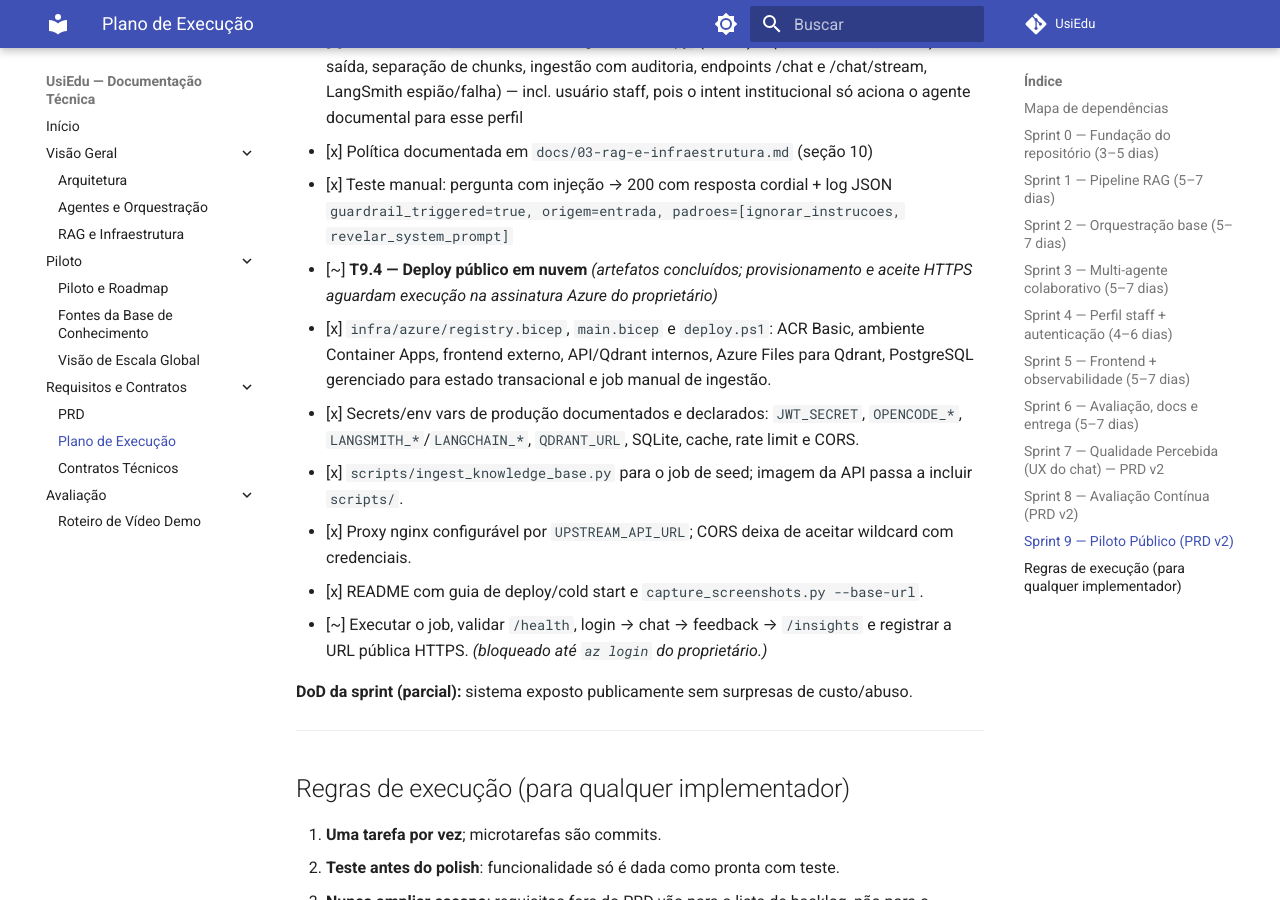
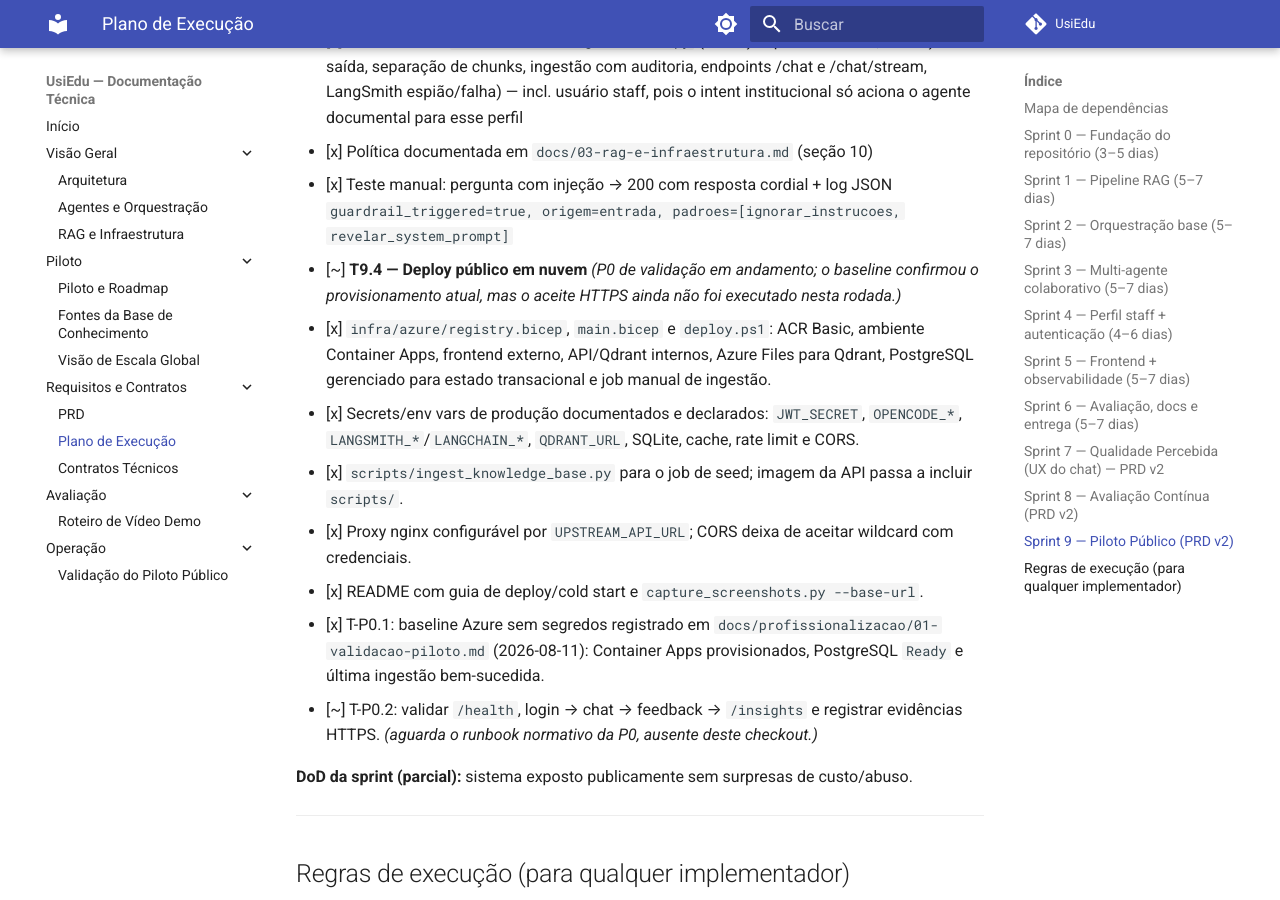
Before and after one commit to henriquebotelhogomes/UsiEdu, an MkDocs documentation site: the page built from docs/08-plano-execucao.md, in a window 1280 px wide and 900 px high, scrolled down 9992 px. Built offline with MkDocs 1.6.1 and Material for MkDocs 9.7.7, drawn with Linux system fonts in a browser that asks for light colours; comment, search, counter and statistics services are not loaded.

Commit message:
docs(p0): registrar baseline azure
Co-authored-by: Copilot App <223556219+Copilot@users.noreply.github.com>

```diff
--- a/docs/08-plano-execucao.md
+++ b/docs/08-plano-execucao.md
@@ -262,13 +262,14 @@ Sprint 0 (fundação) ──► Sprint 1 (RAG) ──► Sprint 2 (orquestraçã
   - [x] Testes: 25 em `tests/unit/test_guardrails.py` (detecção parametrizada, validação de saída, separação de chunks, ingestão com auditoria, endpoints /chat e /chat/stream, LangSmith espião/falha) — incl. usuário staff, pois o intent institucional só aciona o agente documental para esse perfil
   - [x] Política documentada em `docs/03-rag-e-infraestrutura.md` (seção 10)
   - [x] Teste manual: pergunta com injeção → 200 com resposta cordial + log JSON `guardrail_triggered=true, origem=entrada, padroes=[ignorar_instrucoes, revelar_system_prompt]`
-- [~] **T9.4 — Deploy público em nuvem** *(artefatos concluídos; provisionamento e aceite HTTPS aguardam execução na assinatura Azure do proprietário)*
+- [~] **T9.4 — Deploy público em nuvem** *(P0 de validação em andamento; o baseline confirmou o provisionamento atual, mas o aceite HTTPS ainda não foi executado nesta rodada.)*
   - [x] `infra/azure/registry.bicep`, `main.bicep` e `deploy.ps1`: ACR Basic, ambiente Container Apps, frontend externo, API/Qdrant internos, Azure Files para Qdrant, PostgreSQL gerenciado para estado transacional e job manual de ingestão.
   - [x] Secrets/env vars de produção documentados e declarados: `JWT_SECRET`, `OPENCODE_*`, `LANGSMITH_*`/`LANGCHAIN_*`, `QDRANT_URL`, SQLite, cache, rate limit e CORS.
   - [x] `scripts/ingest_knowledge_base.py` para o job de seed; imagem da API passa a incluir `scripts/`.
   - [x] Proxy nginx configurável por `UPSTREAM_API_URL`; CORS deixa de aceitar wildcard com credenciais.
   - [x] README com guia de deploy/cold start e `capture_screenshots.py --base-url`.
-  - [~] Executar o job, validar `/health`, login → chat → feedback → `/insights` e registrar a URL pública HTTPS. *(bloqueado até `az login` do proprietário.)*
+  - [x] T-P0.1: baseline Azure sem segredos registrado em `docs/profissionalizacao/01-validacao-piloto.md` (2026-08-11): Container Apps provisionados, PostgreSQL `Ready` e última ingestão bem-sucedida.
+  - [~] T-P0.2: validar `/health`, login → chat → feedback → `/insights` e registrar evidências HTTPS. *(aguarda o runbook normativo da P0, ausente deste checkout.)*
 
 **DoD da sprint (parcial):** sistema exposto publicamente sem surpresas de custo/abuso.
 
--- a/mkdocs.yml
+++ b/mkdocs.yml
@@ -46,6 +46,8 @@ nav:
     - Contratos Técnicos: 09-contratos-tecnicos.md
   - Avaliação:
     - Roteiro de Vídeo Demo: 10-roteiro-video-demo.md
+  - Operação:
+    - Validação do Piloto Público: profissionalizacao/01-validacao-piloto.md
 
 markdown_extensions:
   - admonition
```
Also changed, not shown: PRD.v2.md (+3 -3 lines), docs/04-piloto-e-roadmap.md (+1 -1 lines), docs/07-prd-requisitos.md (+1 -1 lines), docs/profissionalizacao/01-validacao-piloto.md (added, +52 -0 lines).
